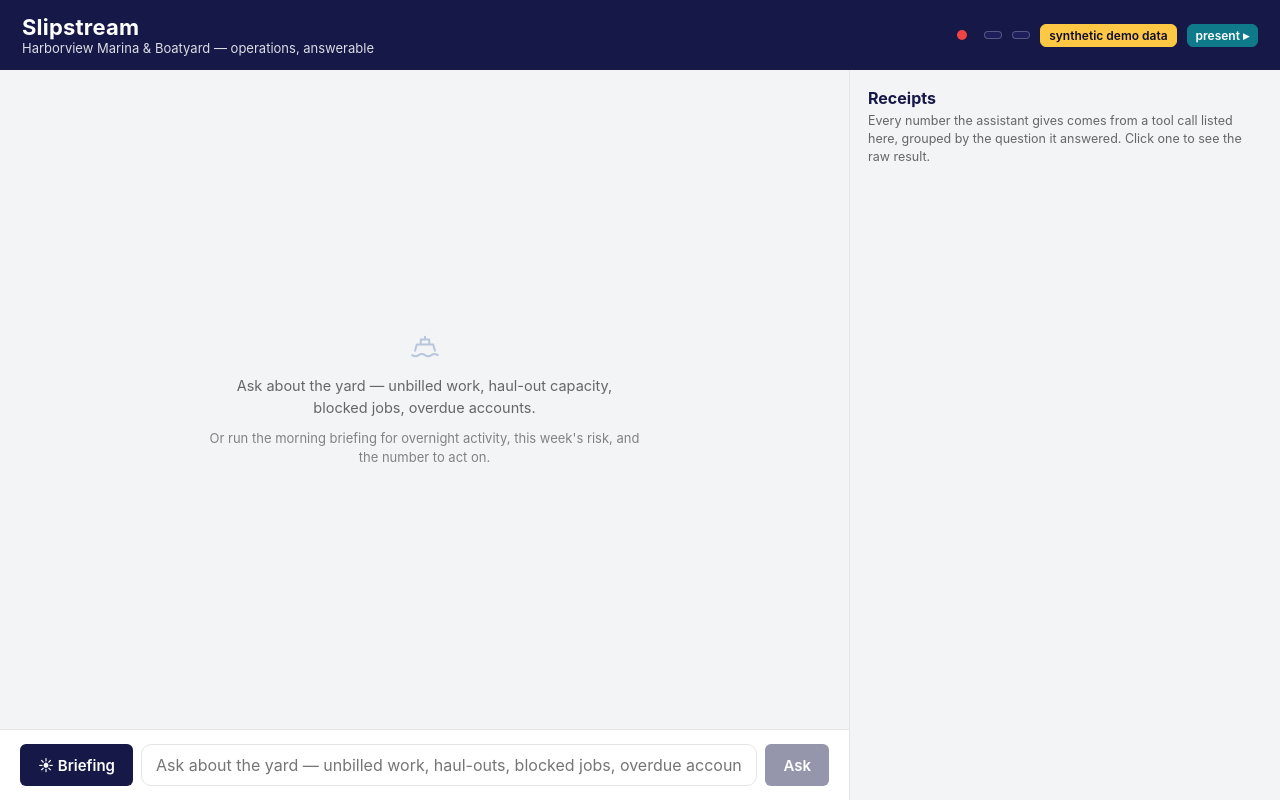
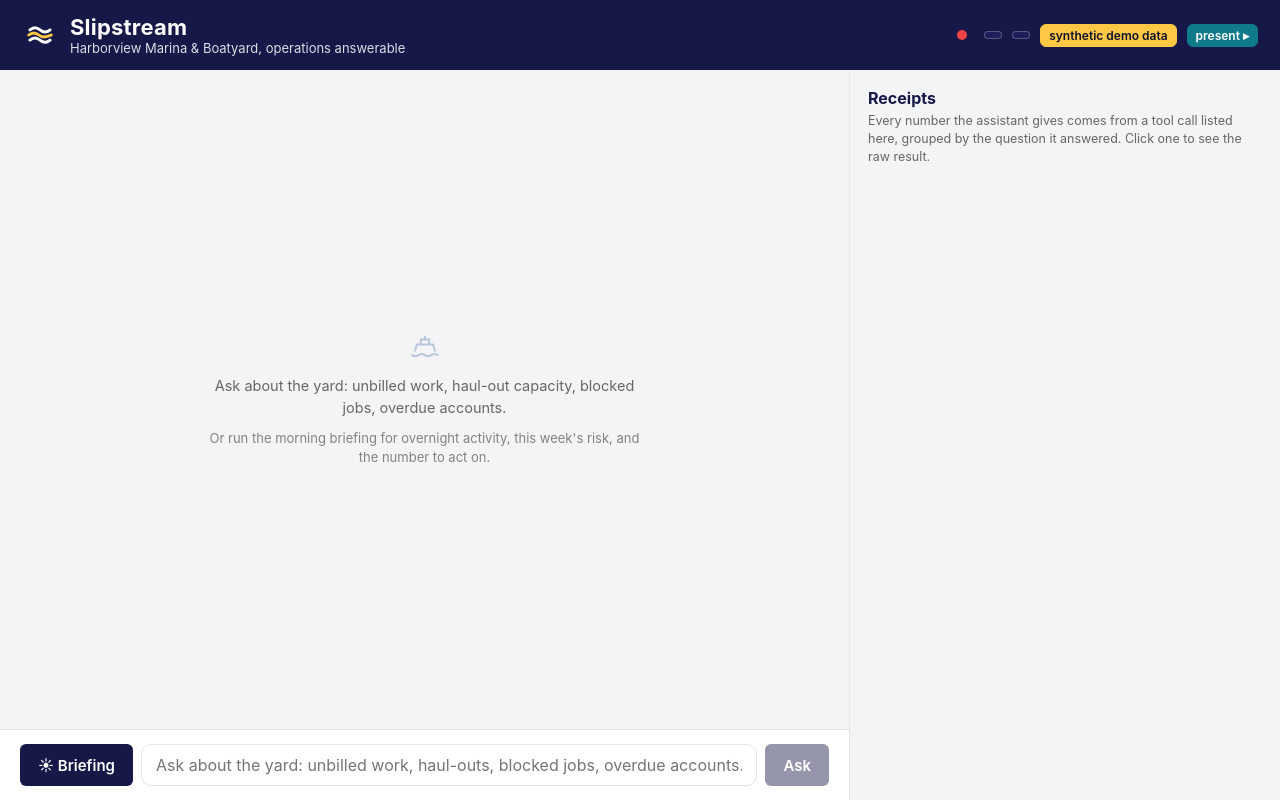
Before and after one commit to danfking/slipstream, a website with bundled scripts: page web/index.html in a window 1280 px wide. Built offline with nearby package versions, Linux system fonts and the light colour scheme; no server answers.

Commit message:
feat: Slipstream logo mark + favicon across the site (#46)
An SVG mark following the DockMaster nav idiom (navy rounded-square chip,
clean line-icon) but Slipstream's own: three flowing current lines with a
gold accent, evoking stream/flow, distinct from DockMaster's ship-and-wake
per docs/BRAND.md. Wired as the header lockup on the app and deck, and as
an SVG favicon on all four pages. Also fixed user-facing em dashes on the
touched pages (header title/subtitle, empty-state text, input placeholders,
deck title) per house style.

```diff
--- a/web/index.html
+++ b/web/index.html
@@ -3,14 +3,18 @@
 <head>
   <meta charset="utf-8" />
   <meta name="viewport" content="width=device-width, initial-scale=1" />
-  <title>Slipstream — Harborview Marina &amp; Boatyard</title>
+  <title>Slipstream · Harborview Marina &amp; Boatyard</title>
+  <link rel="icon" type="image/svg+xml" href="/favicon.svg" />
   <link rel="stylesheet" href="style.css" />
 </head>
 <body>
   <header>
-    <div>
-      <h1>Slipstream</h1>
-      <p class="sub">Harborview Marina &amp; Boatyard — operations, answerable</p>
+    <div class="brand">
+      <img class="logo" src="/favicon.svg" alt="Slipstream" width="36" height="36" />
+      <div>
+        <h1>Slipstream</h1>
+        <p class="sub">Harborview Marina &amp; Boatyard, operations answerable</p>
+      </div>
     </div>
     <div class="meta">
       <a id="status-link" class="status-dot-link" href="/status.html" title="Service status" aria-label="Service status">
@@ -33,14 +37,14 @@
             <path d="M3 17c1.5 1 3 1 4.5 0s3-1 4.5 0 3 1 4.5 0 3-1 4.5 0M5 14l1.2-4.5h11.6L19 14M9 9.5V6h6v3.5M12 6V4"
                   fill="none" stroke="currentColor" stroke-width="1.4" stroke-linecap="round" stroke-linejoin="round" />
           </svg>
-          <p>Ask about the yard — unbilled work, haul-out capacity, blocked jobs, overdue accounts.</p>
+          <p>Ask about the yard: unbilled work, haul-out capacity, blocked jobs, overdue accounts.</p>
           <p class="empty-hint">Or run the morning briefing for overnight activity, this week's risk, and the number to act on.</p>
         </div>
       </div>
       <form id="chat-form">
         <button type="button" id="briefing-btn" title="Run the morning briefing">☀ Briefing</button>
         <input id="chat-input" type="text" autocomplete="off"
-               placeholder="Ask about the yard — unbilled work, haul-outs, blocked jobs, overdue accounts…" />
+               placeholder="Ask about the yard: unbilled work, haul-outs, blocked jobs, overdue accounts…" />
         <button type="submit" id="send-btn">Ask</button>
       </form>
     </section>
@@ -77,7 +81,7 @@
       </div>
       <input id="gate-base-url" type="text" class="gate-hidden" placeholder="https://your-endpoint/v1" />
       <div class="gate-row">
-        <input id="gate-key" type="password" autocomplete="off" placeholder="API key — stays in this browser" />
+        <input id="gate-key" type="password" autocomplete="off" placeholder="API key, stays in this browser" />
         <button type="button" id="gate-key-btn">Use my key</button>
       </div>
       <p class="gate-note">Your key is stored in this browser only and sent per request. It is never saved on the server.</p>
--- a/web/style.css
+++ b/web/style.css
@@ -50,6 +50,8 @@
 }
 header h1 { font-size: 22px; letter-spacing: 0.2px; }
 header .sub { font-size: 13px; opacity: 0.85; }
+.brand { display: flex; align-items: center; gap: 12px; }
+.brand .logo { display: block; flex-shrink: 0; }
 .meta { display: flex; gap: 10px; align-items: center; font-size: 13px; }
 .badge {
   background: var(--ds-navy-light);
```
Also changed, not shown: web/data.html (+2 -1 lines), web/deck.html (+8 -4 lines), web/status.html (+2 -1 lines), docs/pack/manifest.json, web/favicon.svg (added).
